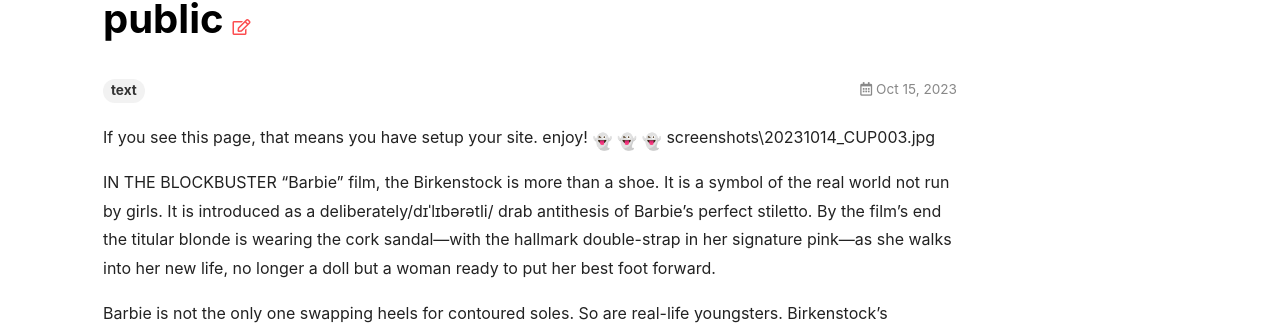
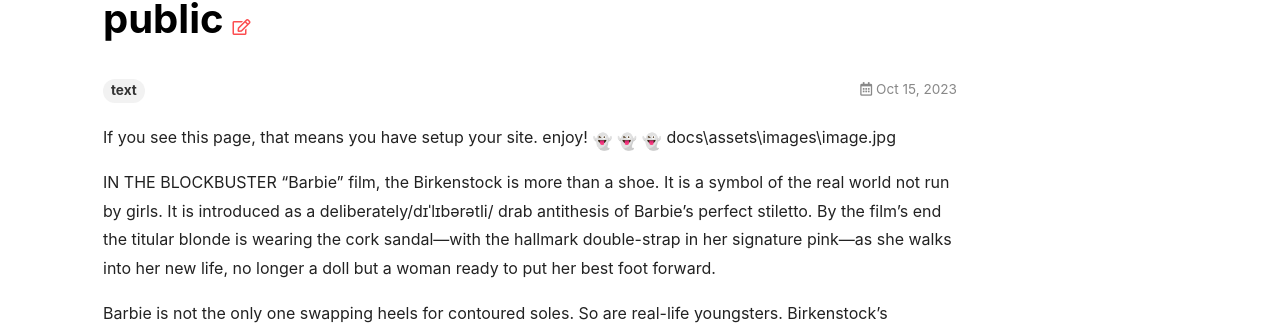
Before and after one commit to Fi-tz/Fi-tz, a Jekyll site: the page built from _posts/2023-10-15-ancient.md, in a window 1280 px wide. Shown: the part 205-530 px from the top of the page. Built offline with Jekyll 4.4.1, drawn with Linux system fonts in a browser that asks for light colours; nearby versions of some CDN libraries; emoji names are drawn with the system emoji font.

Commit message:
Update 2023-10-15-ancient.md

```diff
--- a/_posts/2023-10-15-ancient.md
+++ b/_posts/2023-10-15-ancient.md
@@ -4,7 +4,7 @@ tags: text
 ---
 
 If you see this page, that means you have setup your site. enjoy! :ghost: :ghost: :ghost:
-screenshots\20231014_CUP003.jpg
+docs\assets\images\image.jpg
 
 IN THE BLOCKBUSTER “Barbie” film, the Birkenstock is more than a shoe. It is a symbol of the real world not run by girls. It is introduced as a deliberately/dɪˈlɪbərətli/ drab antithesis of Barbie’s perfect stiletto. By the film’s end the titular blonde is wearing the cork sandal—with the hallmark double-strap in her signature pink—as she walks into her new life, no longer a doll but a woman ready to put her best foot forward.
 
```
